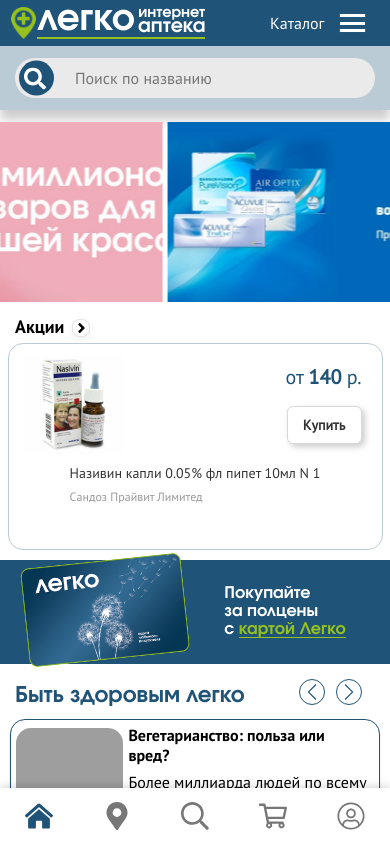
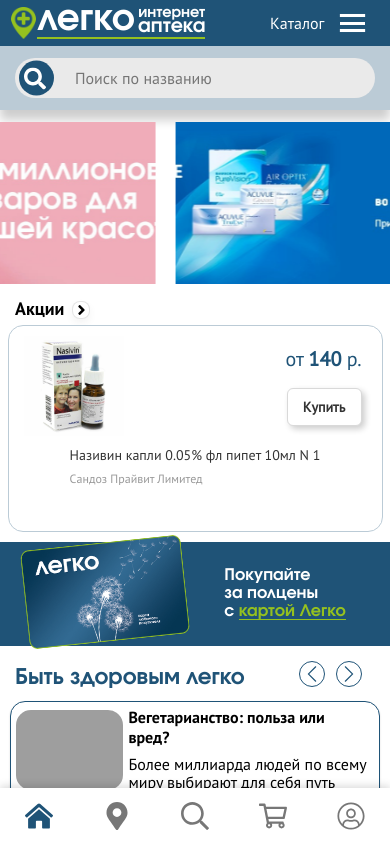
Before and after one commit to gisma87/garzdrav_mvp, a React (Create React App) app: page / in a window 390 px wide. Shown: the top 842 px of the page. Built offline with nearby package versions, Linux system fonts and the light colour scheme; no server answers; grey boxes are pictures that could not be loaded; a web font is replaced by a local one.

Commit message:
поправил соотношение сторон слайдера и промо

```diff
--- a/src/components/Advertising/Advertising.js
+++ b/src/components/Advertising/Advertising.js
@@ -18,7 +18,7 @@ const imgData = [
 ]
 
 const Advertising = () => {
-  const isMobile = useMediaQuery({query: '(max-width: 900px)'})
+  const isMobile = useMediaQuery({query: '(max-width: 685px)'})
   SwiperCore.use([Navigation, Pagination, Autoplay])
   return (
     <section className={'Advertising' + (isMobile ? '' : ' wrapper')}>
--- a/src/components/Advertising/Advertising.scss
+++ b/src/components/Advertising/Advertising.scss
@@ -9,10 +9,28 @@
 
   &__slider {
     max-width: 690px;
+    @media (max-width: 1220px) {
+      max-width: 645px;
+    }
+    @media (max-width: 1130px) {
+      max-width: 600px;
+    }
+    @media (max-width: 1080px) {
+      max-width: 588px;
+    }
     @media (max-width: 1030px) {
-      max-width: 675px;
+      max-width: 553px;
+    }
+    @media (max-width: 990px) {
+      max-width: 518px;
     }
     @media (max-width: 900px) {
+      max-width: 415px;
+    }
+    @media (max-width: 750px) {
+      max-width: 380px;
+    }
+    @media (max-width: 685px) {
       max-width: 100%;
       width: 100%;
     }
@@ -28,27 +46,42 @@
     border-radius: 15px;
 
     @media (max-width: 1220px) {
-      max-height: 255px;
-      min-height: 250px;
+      max-height: 280px;
+      min-height: 279px;
     }
     @media (max-width: 1130px) {
-      max-height: 221px;
-      min-height: 220px;
+      max-height: 260px;
+      min-height: 259px;
     }
 
     @media (max-width: 1080px) {
-      max-height: 195px;
-      min-height: 190px;
+      max-height: 255px;
+      min-height: 254px;
     }
     @media (max-width: 1030px) {
-      max-height: 185px;
-      min-height: 184px;
-      max-width: 675px;
+      max-height: 240px;
+      min-height: 239px;
+      max-width: 553px;
+    }
+    @media (max-width: 990px) {
+      max-height: 225px;
+      min-height: 224px;
+      max-width: 518px;
     }
     @media (max-width: 900px) {
       max-height: 181px;
       min-height: 180px;
-      max-width: 100%;
+      max-width: 415px;
+    }
+    @media (max-width: 750px) {
+      max-height: 165px;
+      min-height: 164px;
+      max-width: 380px;;
+    }
+    @media (max-width: 420px) {
+      max-height: 163px;
+      min-height: 162px;
+      max-width: 375px;
     }
     @media (max-width: 400px) {
       border-radius: 0;
@@ -75,16 +108,25 @@
     border-radius: 15px;
 
     @media (max-width: 1220px) {
-      max-height: 250px;
+      max-height: 280px;
     }
     @media (max-width: 1130px) {
-      max-height: 220px;
+      max-height: 260px;
     }
     @media (max-width: 1080px) {
-      max-height: 190px;
+      max-height: 255px;
     }
     @media (max-width: 1030px) {
-      max-height: 185px;
+      max-height: 240px;
+    }
+    @media (max-width: 990px) {
+      max-height: 225px;
+    }
+    @media (max-width: 900px) {
+      max-height: 180px;
+    }
+    @media (max-width: 750px) {
+      max-height: 165px;
     }
 
     img {
@@ -92,16 +134,25 @@
       max-height: 300px;
       border-radius: 15px;
       @media (max-width: 1220px) {
-        max-height: 250px;
+        max-height: 280px;
       }
       @media (max-width: 1130px) {
-        max-height: 220px;
+        max-height: 260px;
       }
       @media (max-width: 1080px) {
-        max-height: 190px;
+        max-height: 255px;
       }
       @media (max-width: 1030px) {
-        max-height: 185px;
+        max-height: 240px;
+      }
+      @media (max-width: 990px) {
+        max-height: 225px;
+      }
+      @media (max-width: 900px) {
+        max-height: 180px;
+      }
+      @media (max-width: 750px) {
+        max-height: 165px;
       }
     }
   }
```
